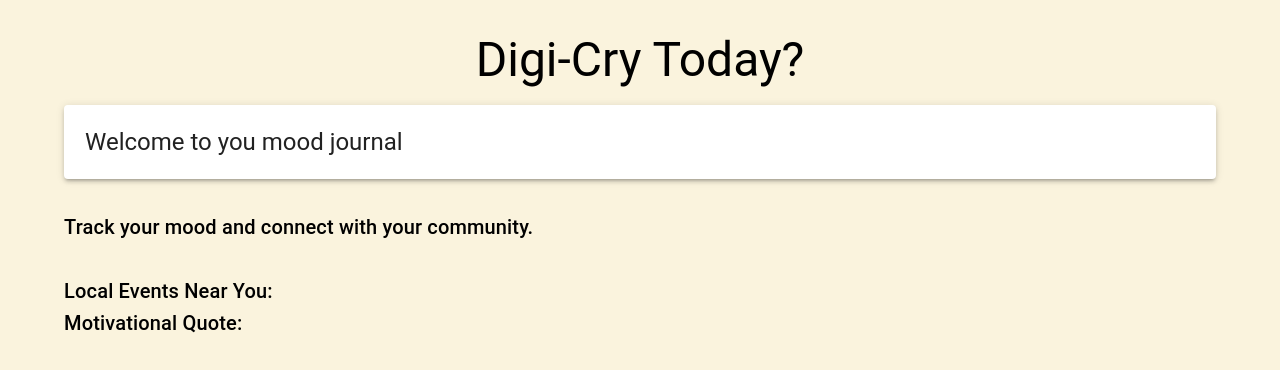
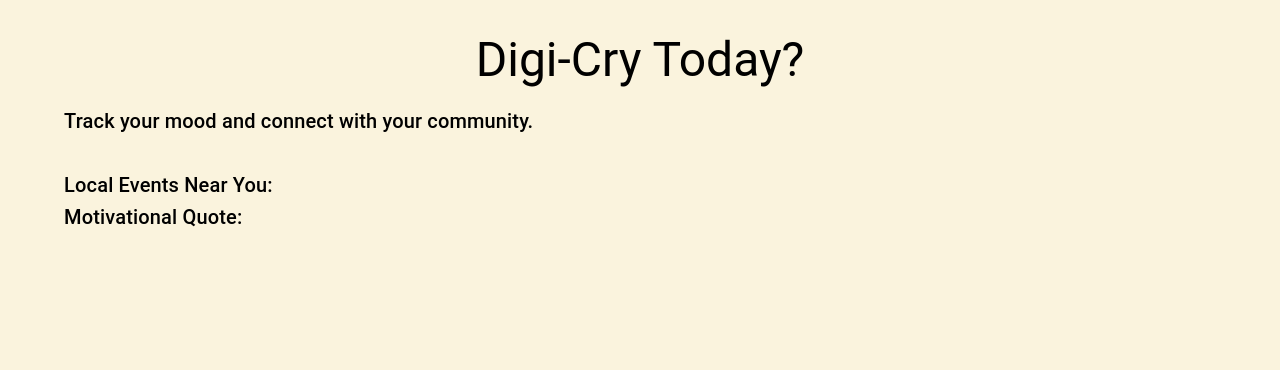
Before and after one commit to JasmineHall1992/digicry, a React app: page / in a window 1280 px wide. Shown: the top 370 px of the page. Built offline with nearby package versions, Linux system fonts and the light colour scheme.

Commit message:
feat: add glassmorphism styling and login component styling

```diff
--- a/client/src/components/App.jsx
+++ b/client/src/components/App.jsx
@@ -1,21 +1,27 @@
 // Import necessary modules from React and Material UI
 import React, { useState, useEffect } from "react";
-import { Container, Typography, Box, Paper } from '@mui/material';
+import { Container, Typography, Box, Paper, Stack } from '@mui/material';
+//import Login from "./Login";
 
 
 // Define the App component
 const App = () => {
+  // State for authentication
+  const [isAuthenticated, setIsAuthenticated] = useState(false);
+
   // State for mood analytics
 
   // State for loading status
+  const [isLoading, setIsLoading] = useState(true);
 
 
 
-  //useEffect(() => {
-
   // TODO: Implement API call to fetch data with axios
-
-    //  }, []);
+  // useEffect(() => {
+  //   // Check authentication status
+  //   console.log('App component mounted');
+  //   setIsLoading(false);
+  //    }, []);
 
   // Render the homepage
   return (
@@ -25,12 +31,23 @@ const App = () => {
         <Typography variant="h3" align="center" gutterBottom>
           Digi-Cry Today?
         </Typography>
+
+        {/* When Login can be imported */}
+
+        {/* <Stack spacing={3}>
+          {!isAuthenticated ? (
+            // Show login if not authenticated
+            <Box sx={{ maxWidth: 600, mx: 'auto', width: '100%' }}>
+              <Login />
+            </Box>
+          ) : (
+            // Show main content if authenticated
+        <Stack spacing={3}>
           <Paper className="glass-container" elevation={3}>
             <Typography variant="h5">
               Welcome to you mood journal
             </Typography>
-        </Paper>
-      </Box>
+            </Paper> */}
 
           {/* Future Sections: Mood Analytics and Local Events */}
           <Box>
@@ -51,6 +68,10 @@ const App = () => {
           <Typography variant="h6">Motivational Quote:</Typography>
           {/* TODO: Add motivational quotes here */}
       </Box>
+    {/* </Stack> */}
+  {/* )} */}
+{/* </Stack> */}
+</Box>
 </Container>
   );
 };
--- a/client/src/styles.css
+++ b/client/src/styles.css
@@ -1,3 +1,27 @@
+/* Import Google Fonts - Poppins for headings and Nunito for body text */
+@import url('https://fonts.googleapis.com/css2?family=Poppins:wght@400;500;600;700&family=Nunito:wght@300;400;600&display=swap');
+
+:root {
+  --pink: #FFA69E;
+  --cream: #FAF3DD;
+  --mint: #B8F2E6;
+  --blue: #AED9E0;
+  --grey: #5E6472;
+}
+
+body {
+  margin: 0;
+  font-family: 'Nunito', sans-serif;
+  background: linear-gradient(
+    135deg,
+    var(--mint) 0%,
+    var(--blue) 50%,
+    var(--pink) 100%
+  );
+  min-height: 100vh;
+  background-attachment: fixed;
+}
+
 /* Glassmorphism container style */
 .glass-container {
   background: rgba(255, 255, 255, 0.2); /* White with 20% opacity */
```
Lines whose indentation alone changed are shown as unchanged.
